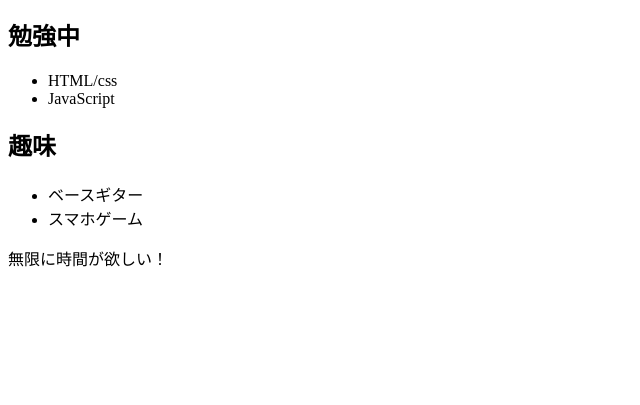
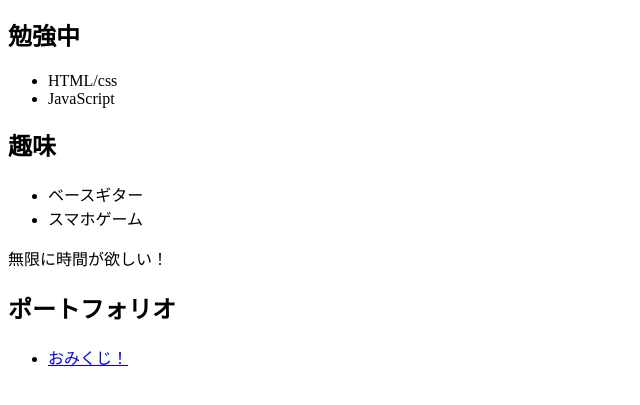
Before and after one commit to tofu6406/hp, a plain HTML site: page index.html in a window 1280 px wide. Shown: the part 269-674 px from the top of the page, without its empty margins (0-640 px from the left). Drawn offline with Linux system fonts and the light colour scheme.

Commit message:
Add files via upload

```diff
--- a/index.html
+++ b/index.html
@@ -20,5 +20,9 @@
             <li>スマホゲーム</li>
         </ul>
         <p>無限に時間が欲しい！</p>
+        <h2>ポートフォリオ</h2>
+        <ul>
+            <li><a href="./omikuji/index.html">おみくじ！</a></li>
+        </ul>
     </body>
 </html>
```
Also changed, not shown: omikuji/index.html (added, +10 -0 lines).
